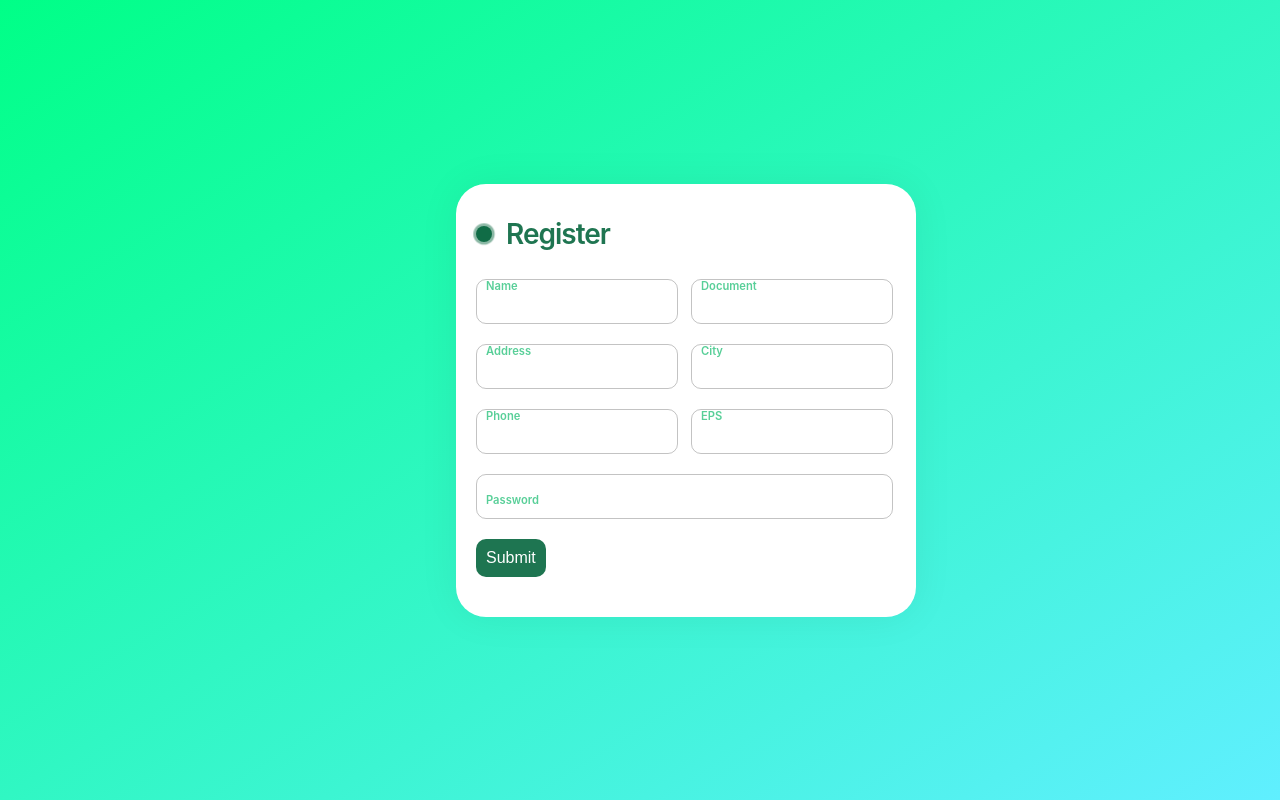
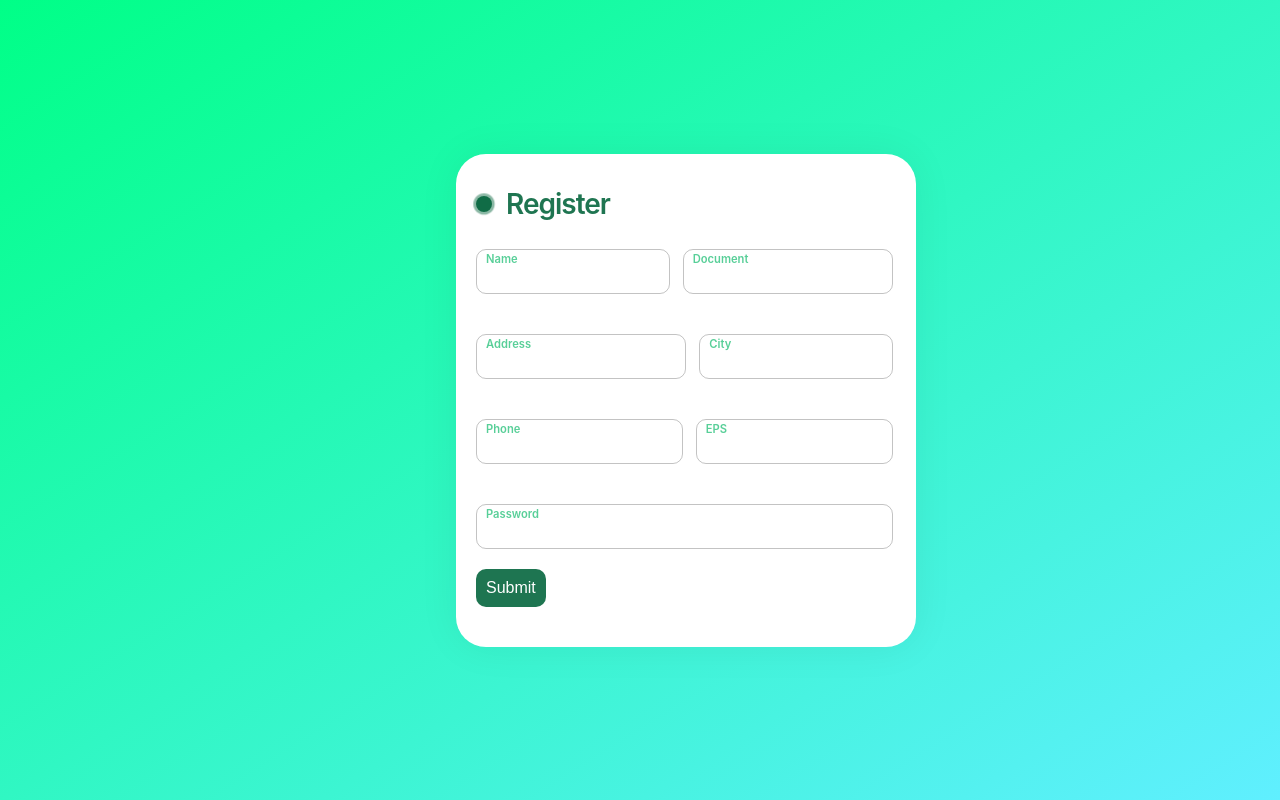
Before and after one commit to JessicaDMunozO/ieti-frontend, a React (Create React App) app: page /signup in a window 1280 px wide. Shown: the top 800 px of the page. Built offline with nearby package versions, Linux system fonts and the light colour scheme.

Commit message:
Corrección de estilos

```diff
--- a/src/components/AddMedicine/AddMedicine.css
+++ b/src/components/AddMedicine/AddMedicine.css
@@ -0,0 +1,116 @@
+.bodyAddMedicine {
+    margin-left: 250px;
+    height: 100vh;
+    display: flex;
+    align-items: center;
+  }
+
+  .form {
+      width: 400px;
+      height: auto;
+      display: block;
+      flex-direction: column;
+      align-items: center;
+      background-color: rgb(255, 255, 255);
+      padding: 5px 40px 40px 20px;
+      border-radius: 30px;
+      box-shadow: 0px 0px 40px rgba(0, 0, 0, 0.062);
+      overflow: hidden;
+    }
+
+    .title {
+      font-size: 28px;
+      font-weight: 600;
+      letter-spacing: -1px;
+      position: relative;
+      display: flex;
+      align-items: center;
+      padding-left: 30px;
+      color: #01633ae1;
+    }
+
+    .title::before {
+      width: 18px;
+      height: 18px;
+    }
+
+    .title::after {
+      width: 18px;
+      height: 18px;
+      animation: pulse 1s linear infinite;
+    }
+
+    .title::before,
+    .title::after {
+      position: absolute;
+      content: "";
+      height: 16px;
+      width: 16px;
+      border-radius: 50%;
+      left: 0px;
+      background-color: #01633ae1;
+    }
+
+
+    .flex {
+      display: flex;
+      width: 100%;
+      gap: 30px;
+    }
+
+    .form label {
+      position: relative;
+      margin-bottom: 20px;
+    }
+
+    .form label .input {
+      background-color: transparent;
+      color: #000000e1;
+      width: 100%;
+      padding: 20px 05px 05px 10px;
+      outline: 0;
+      border: 1px solid rgba(105, 105, 105, 0.397);
+      border-radius: 10px;
+    }
+
+    .form label .input + span {
+      color: rgba(255, 255, 255, 0.5);
+      position: relative;
+      left: 10px;
+      top: 0px;
+      font-size: 0.9em;
+      cursor: text;
+      transition: 0.3s ease;
+    }
+
+    .form label .input:placeholder-shown + span {
+      top: 12.5px;
+      font-size: 0.9em;
+    }
+
+    .form label .input:focus + span,
+    .form label .input:valid + span {
+      color: #58cf98;
+      top: -47px;
+      font-size: 0.7em;
+      font-weight: 600;
+    }
+
+    .input {
+      font-size: medium;
+    }
+
+    .submit {
+      border: none;
+      outline: none;
+      padding: 10px;
+      border-radius: 10px;
+      color: #fff;
+      font-size: 16px;
+      transform: .3s ease;
+      background-color: #01633ae1;
+    }
+
+    .submit:hover {
+      background-color: #58cf98;
+    }
--- a/src/components/DeleteMedicine/DeleteMedicine.css
+++ b/src/components/DeleteMedicine/DeleteMedicine.css
@@ -0,0 +1,116 @@
+.bodyDeleteMedicine {
+    margin-left: 250px;
+    height: 100vh;
+    display: flex;
+    align-items: center;
+  }
+
+  .form {
+      width: 400px;
+      height: auto;
+      display: block;
+      flex-direction: column;
+      align-items: center;
+      background-color: rgb(255, 255, 255);
+      padding: 5px 40px 40px 20px;
+      border-radius: 30px;
+      box-shadow: 0px 0px 40px rgba(0, 0, 0, 0.062);
+      overflow: hidden;
+    }
+
+    .title {
+      font-size: 28px;
+      font-weight: 600;
+      letter-spacing: -1px;
+      position: relative;
+      display: flex;
+      align-items: center;
+      padding-left: 30px;
+      color: #01633ae1;
+    }
+
+    .title::before {
+      width: 18px;
+      height: 18px;
+    }
+
+    .title::after {
+      width: 18px;
+      height: 18px;
+      animation: pulse 1s linear infinite;
+    }
+
+    .title::before,
+    .title::after {
+      position: absolute;
+      content: "";
+      height: 16px;
+      width: 16px;
+      border-radius: 50%;
+      left: 0px;
+      background-color: #01633ae1;
+    }
+
+
+    .flex {
+      display: flex;
+      width: 100%;
+      gap: 30px;
+    }
+
+    .form label {
+      position: relative;
+      margin-bottom: 20px;
+    }
+
+    .form label .input {
+      background-color: transparent;
+      color: #000000e1;
+      width: 100%;
+      padding: 20px 05px 05px 10px;
+      outline: 0;
+      border: 1px solid rgba(105, 105, 105, 0.397);
+      border-radius: 10px;
+    }
+
+    .form label .input + span {
+      color: rgba(255, 255, 255, 0.5);
+      position: relative;
+      left: 10px;
+      top: 0px;
+      font-size: 0.9em;
+      cursor: text;
+      transition: 0.3s ease;
+    }
+
+    .form label .input:placeholder-shown + span {
+      top: 12.5px;
+      font-size: 0.9em;
+    }
+
+    .form label .input:focus + span,
+    .form label .input:valid + span {
+      color: #58cf98;
+      top: -47px;
+      font-size: 0.7em;
+      font-weight: 600;
+    }
+
+    .input {
+      font-size: medium;
+    }
+
+    .submit {
+      border: none;
+      outline: none;
+      padding: 10px;
+      border-radius: 10px;
+      color: #fff;
+      font-size: 16px;
+      transform: .3s ease;
+      background-color: #01633ae1;
+    }
+
+    .submit:hover {
+      background-color: #58cf98;
+    }
--- a/src/components/Providers/Providers.css
+++ b/src/components/Providers/Providers.css
@@ -8,19 +8,19 @@
 
 .cards-container {
     display: grid;
-    grid-template-columns: repeat(3, 1fr);
+    grid-template-columns: repeat(2, 1fr);
     grid-gap: 0px;
     margin: 20px;
     position: relative;
 }
 
 .card {
-    width: 190px;
+    width: 310px;
     height: auto;
     background: #01633ae1;
     border-radius: 15px;
     box-shadow: 1px 5px 60px 0px #01633ae1;
-    padding: 15px;
+    padding: 20px;
 }
 
 .card .card-border-top {
@@ -40,44 +40,91 @@
     font-size: 16px;
 }
 
-.card .document,
-.card .address,
-.card .delivered,
-.card .doctor,
-.card .domicile,
-.card .provider,
-.card .medicines,
-.card .medicine {
-    font-weight: 400;
+.card .medicines {
+    margin-bottom: -10px;
+    font-weight: bold;
+}
+
+.card .medicine_data {
+    margin-bottom: 10px;
+    font-weight: 350;
     color: white;
     display: block;
     padding-top: 3px;
     font-size: 12px;
 }
 
-.card .medicine {
-    margin-left: -20px;
+.card .medicine_name::before {
+    content: "Medicine: ";
+    font-weight: bold;
+}
+
+.card .medicine_description::before {
+    content: "Description: ";
+    font-weight: bold;
+}
+
+.card .medicine_laboratory::before {
+    content: "Laboratory: ";
+    font-weight: bold;
+}
+
+.card .medicine_price::before {
+    content: "Price: ";
+    font-weight: bold;
+}
+
+.card .medicine_stock::before {
+    content: "Stock: ";
+    font-weight: bold;
+}
+
+.card .medicine_name {
+    list-style-type: disc;
+}
+
+.card .medicine_description,
+.medicine_laboratory,
+.medicine_price,
+.medicine_stock {
+    list-style-type: none;
+}
+
+.card .providers_buttons {
+    display: flex;
+    justify-content: space-around;
+    margin-top: 0px;
 }
 
 .card button {
-    padding: 8px 25px;
-    display: block;
-    margin: auto;
+    padding: 10px 20px;
     border-radius: 8px;
     border: none;
-    margin-top: 30px;
-    background: #58cf98;
     color: white;
-    font-weight: 600;
+    font-weight: 400;
+    margin: 5px
 }
 
-.card button:disabled {
-    background-color: #999797;
-    color: #272626;
-    cursor: not-allowed;
-    opacity: 0.6;
+.card .update_button {
+    background-color: #7bb9f7;
 }
 
-.card button:hover {
+.card .update_button:hover {
+    background: #b6d7f8;
+}
+
+.card .add_button {
+    background-color: #00b894;
+}
+
+.card .add_button:hover {
     background: #afe7cd;
 }
+
+.card .delete_button {
+    background-color: #ff9999;
+}
+
+.card .delete_button:hover {
+    background: #facbcb;
+}
--- a/src/components/Providers/Providers.jsx
+++ b/src/components/Providers/Providers.jsx
@@ -54,11 +54,11 @@
                         <ul>
                             {provider.medicines.map((medicine, i) => (
                                 <div className='medicine_data'>
-                                    <li className="medicine_name" key={i + medicine.medicine_name}>Medicine: {medicine.medicine_name}</li>
-                                    <li className="medicine_description" key={i + medicine.description}>Description: {medicine.description}</li>
-                                    <li className="medicine_laboratory" key={i + medicine.laboratory}>Laboratory: {medicine.laboratory}</li>
-                                    <li className="medicine_price" key={i + medicine.price}>Price: {medicine.price}</li>
-                                    <li className="medicine_stock" key={i + medicine.stock}>Stock: {medicine.stock}</li>
+                                    <li className="medicine_name" key={i + medicine.medicine_name}>{medicine.medicine_name}</li>
+                                    <li className="medicine_description" key={i + medicine.description}>{medicine.description}</li>
+                                    <li className="medicine_laboratory" key={i + medicine.laboratory}>{medicine.laboratory}</li>
+                                    <li className="medicine_price" key={i + medicine.price}>{medicine.price}</li>
+                                    <li className="medicine_stock" key={i + medicine.stock}>{medicine.stock}</li>
                                 </div>
                             ))}
                         </ul>
--- a/src/components/UpdateMedicine/UpdateMedicine.css
+++ b/src/components/UpdateMedicine/UpdateMedicine.css
@@ -1,3 +1,10 @@
+.bodyUpdateMedicine {
+  margin-left: 250px;
+  height: 100vh;
+  display: flex;
+  align-items: center;
+}
+
 .form {
     width: 400px;
     height: auto;
@@ -68,7 +75,7 @@
 
   .form label .input + span {
     color: rgba(255, 255, 255, 0.5);
-    position: absolute;
+    position: relative;
     left: 10px;
     top: 0px;
     font-size: 0.9em;
@@ -84,7 +91,7 @@
   .form label .input:focus + span,
   .form label .input:valid + span {
     color: #58cf98;
-    top: 0px;
+    top: -47px;
     font-size: 0.7em;
     font-weight: 600;
   }
@@ -107,15 +114,3 @@
   .submit:hover {
     background-color: #58cf98;
   }
-
-  @keyframes pulse {
-    from {
-      transform: scale(0.9);
-      opacity: 1;
-    }
-
-    to {
-      transform: scale(1.8);
-      opacity: 0;
-    }
-  }
```
Also changed, not shown: 1 other file (tests, documents, lock files or other folders).
